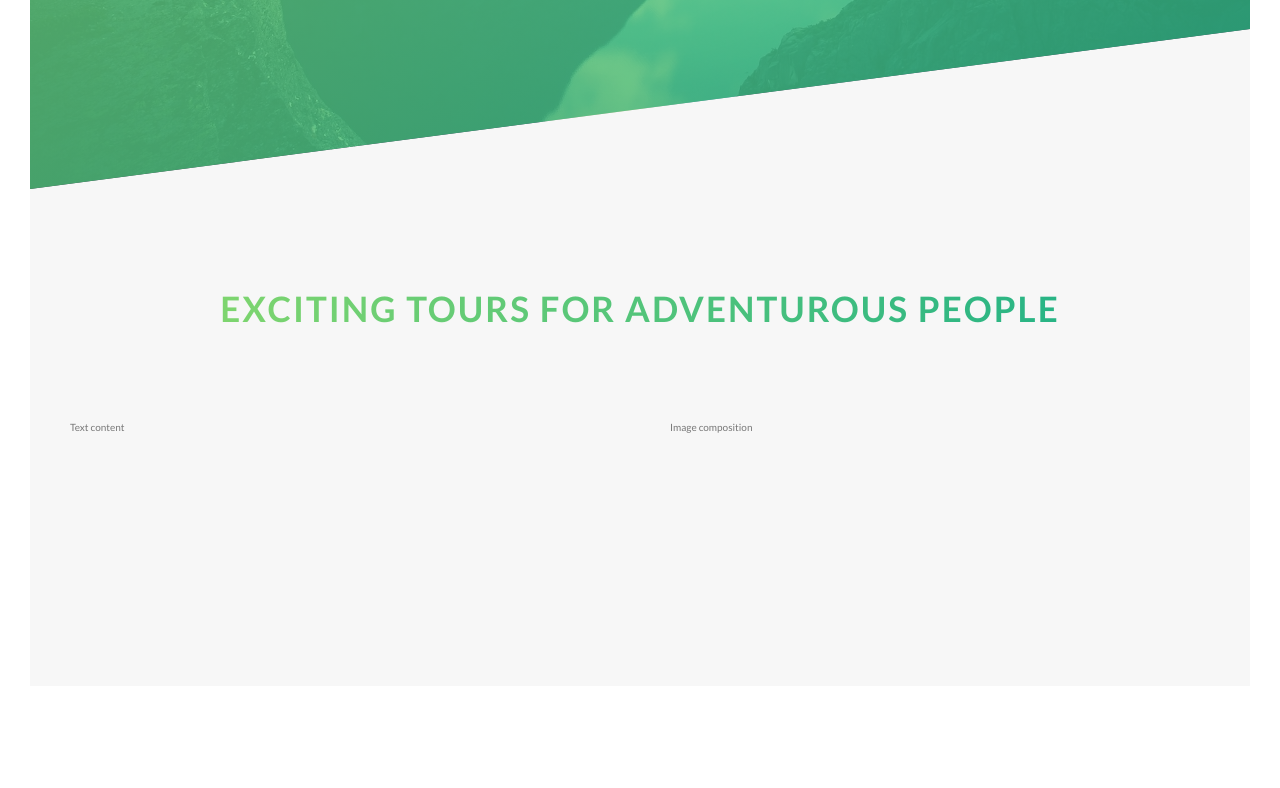
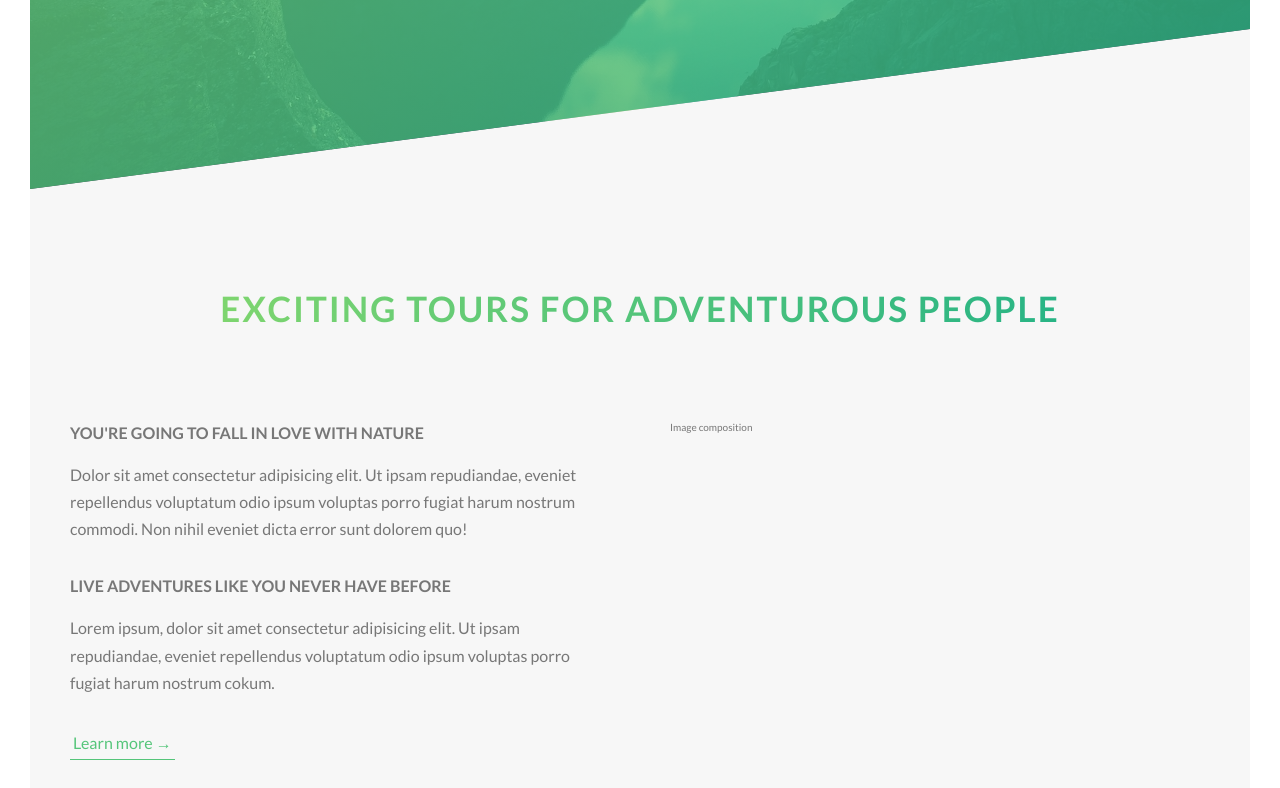
Before and after one commit to milena-mica/Natours, a website: page index.html in a window 1280 px wide. Shown: the part 601-1389 px from the top of the page. Before the commit the page ends 1317 px from the top, so only its background shows below. Drawn offline with Linux system fonts and the light colour scheme.

Commit message:
Building the About Section - Part 2

```diff
--- a/index.html
+++ b/index.html
@@ -30,7 +30,7 @@
 
        <main>
           <section class="section-about">
-            <div class="u-center-text u-margin-bottom-8">
+            <div class="u-center-text u-margin-bottom-big">
               <h2 class="heading-secondary">
                   Exciting tours for adventurous people
               </h2>
@@ -38,7 +38,20 @@
 
             <div class="row">
                 <div class="col-1-of-2">
-                    Text content
+                    <h3 class="heading-tertiary u-margin-bottom-small">You're going to fall in love with nature</h3>
+                    <p class="paragraph">
+                     Dolor sit amet consectetur adipisicing elit. Ut ipsam repudiandae,
+                     eveniet repellendus voluptatum odio ipsum voluptas porro fugiat harum nostrum commodi.
+                     Non nihil eveniet dicta error sunt dolorem quo!
+                    </p>
+
+                    <h3 class="heading-tertiary u-margin-bottom-small">Live adventures like you never have before</h3>
+                    <p class="paragraph">
+                     Lorem ipsum, dolor sit amet consectetur adipisicing elit. Ut ipsam repudiandae,
+                     eveniet repellendus voluptatum odio ipsum voluptas porro fugiat harum nostrum cokum.
+                    </p>
+
+                    <a href="#" class="btn-text">Learn more &rarr;</a>
                 </div>
                 <div class="col-1-of-2">
                     Image composition
--- a/sass/abstracts/_variables.scss
+++ b/sass/abstracts/_variables.scss
@@ -9,6 +9,9 @@ $color-grey-dark:#777;
 $color-white: #fff;
 $color-black:#000;
 
+// FONT
+$default-font-size: 1.6rem;
+
 
 // GRID
 $grid-width:114rem;
--- a/sass/base/_typography.scss
+++ b/sass/base/_typography.scss
@@ -57,3 +57,18 @@ body {
 
 
 }
+
+.heading-tertiary {
+    font-size: $default-font-size;
+    font-weight: 700;
+    text-transform: uppercase;
+}
+
+.paragraph {
+    font-size: $default-font-size;
+
+    &:not(:last-child) {
+        margin-bottom: 3rem;
+    }
+
+}
--- a/sass/base/_utilities.scss
+++ b/sass/base/_utilities.scss
@@ -1,3 +1,5 @@
 .u-center-text { text-align:center };
 
-.u-margin-bottom-8 { margin-bottom: 8rem; }
+.u-margin-bottom-small { margin-bottom: 1.5rem; }
+.u-margin-bottom-medium { margin-bottom: 4rem; }
+.u-margin-bottom-big { margin-bottom: 8rem; }
--- a/sass/components/_button.scss
+++ b/sass/components/_button.scss
@@ -8,7 +8,7 @@
     border-radius: 10rem;
     transition: all .2s;
     position:relative;
-    font-size:1.6rem;
+    font-size: $default-font-size;
     }
 
     &:hover {
@@ -54,3 +54,28 @@
         animation-fill-mode: backwards;
     }
 }
+
+.btn-text {
+    &:link,
+    &:visited {
+        font-size:$default-font-size;
+        color: $color-primary;
+        display: inline-block;
+        text-decoration: none;
+        border-bottom: 1px solid $color-primary;
+        padding: 3px;
+        transition: all .2s;
+    }
+
+    &:hover {
+        background-color: $color-primary;
+        color: $color-white;
+        box-shadow: 0 1rem 2rem rgba($color-black, .15);
+        transform: translateY(-2px);
+    }
+
+    &:active {
+        box-shadow: 0 0.5rem 1rem rgba($color-black, .15);
+        transform: translateY(0);
+    }
+}
```
Also changed, not shown: css/style.css.
